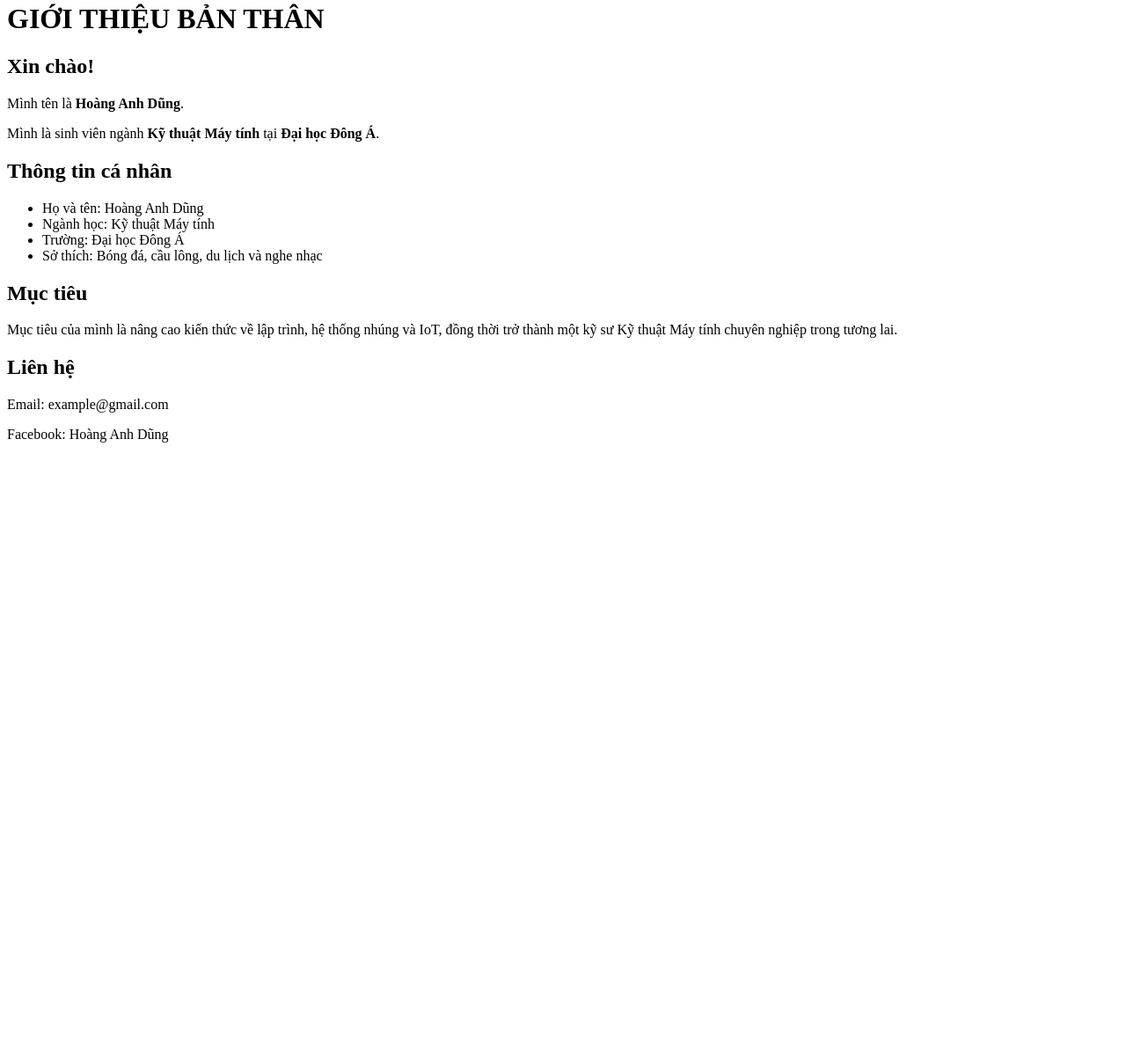
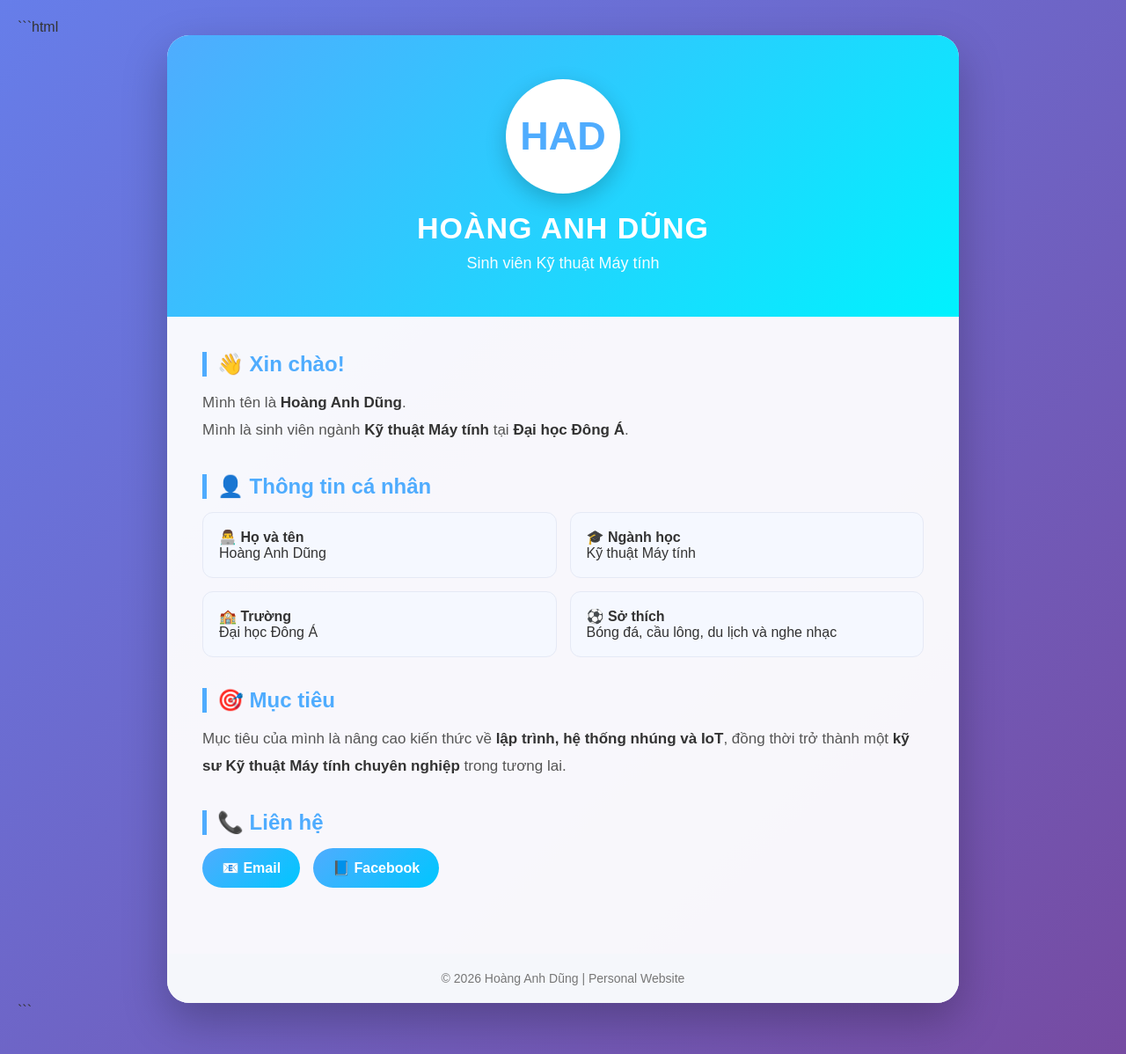
Before and after one commit to dung25-code/DEV, a plain HTML site: page index.html in a window 1280 px wide. Shown: the part 18-1216 px from the top of the page at 88% size. Before the commit the page ends 800 px from the top, so only its background shows below. Drawn offline with Linux system fonts and the light colour scheme.

````diff
--- a/index.html
+++ b/index.html
@@ -1,46 +1,296 @@
+```html
 <!DOCTYPE html>
 <html lang="vi">
 <head>
     <meta charset="UTF-8">
-    <title>Giới thiệu bản thân</title>
+    <meta name="viewport" content="width=device-width, initial-scale=1.0">
+    <title>Giới thiệu bản thân - Hoàng Anh Dũng</title>
+
+    <style>
+        * {
+            margin: 0;
+            padding: 0;
+            box-sizing: border-box;
+            font-family: Arial, Helvetica, sans-serif;
+        }
+
+        body {
+            min-height: 100vh;
+            background: linear-gradient(135deg, #667eea, #764ba2);
+            color: #333;
+            padding: 40px 20px;
+        }
+
+        .container {
+            max-width: 900px;
+            margin: auto;
+            background: rgba(255, 255, 255, 0.95);
+            border-radius: 25px;
+            overflow: hidden;
+            box-shadow: 0 20px 50px rgba(0, 0, 0, 0.25);
+        }
+
+        /* Phần đầu */
+        .header {
+            text-align: center;
+            padding: 50px 20px;
+            background: linear-gradient(135deg, #4facfe, #00f2fe);
+            color: white;
+        }
+
+        .avatar {
+            width: 130px;
+            height: 130px;
+            margin: auto;
+            border-radius: 50%;
+            background: white;
+            display: flex;
+            justify-content: center;
+            align-items: center;
+            font-size: 45px;
+            font-weight: bold;
+            color: #4facfe;
+            border: 5px solid rgba(255, 255, 255, 0.8);
+            box-shadow: 0 8px 25px rgba(0, 0, 0, 0.2);
+        }
+
+        .header h1 {
+            margin-top: 20px;
+            font-size: 34px;
+            letter-spacing: 1px;
+        }
+
+        .header p {
+            margin-top: 10px;
+            font-size: 18px;
+            opacity: 0.95;
+        }
+
+        /* Nội dung */
+        .content {
+            padding: 40px;
+        }
+
+        .section {
+            margin-bottom: 35px;
+        }
+
+        .section h2 {
+            color: #4facfe;
+            font-size: 24px;
+            margin-bottom: 15px;
+            border-left: 5px solid #4facfe;
+            padding-left: 12px;
+        }
+
+        .section p {
+            font-size: 17px;
+            line-height: 1.8;
+            color: #555;
+        }
+
+        strong {
+            color: #333;
+        }
+
+        /* Danh sách thông tin */
+        .info-list {
+            list-style: none;
+            display: grid;
+            grid-template-columns: repeat(2, 1fr);
+            gap: 15px;
+        }
+
+        .info-list li {
+            background: #f5f8ff;
+            padding: 18px;
+            border-radius: 12px;
+            border: 1px solid #e5e9f5;
+            transition: 0.3s;
+        }
+
+        .info-list li:hover {
+            transform: translateY(-5px);
+            box-shadow: 0 8px 20px rgba(79, 172, 254, 0.2);
+            background: white;
+        }
+
+        /* Liên hệ */
+        .contact {
+            display: flex;
+            gap: 15px;
+            flex-wrap: wrap;
+        }
+
+        .contact a {
+            text-decoration: none;
+            padding: 13px 22px;
+            border-radius: 30px;
+            background: linear-gradient(135deg, #4facfe, #00c6ff);
+            color: white;
+            font-weight: bold;
+            transition: 0.3s;
+        }
+
+        .contact a:hover {
+            transform: scale(1.05);
+            box-shadow: 0 8px 20px rgba(0, 198, 255, 0.35);
+        }
+
+        /* Footer */
+        .footer {
+            text-align: center;
+            padding: 20px;
+            background: #f5f7fb;
+            color: #777;
+            font-size: 14px;
+        }
+
+        /* Responsive */
+        @media (max-width: 600px) {
+            body {
+                padding: 15px;
+            }
+
+            .header h1 {
+                font-size: 27px;
+            }
+
+            .content {
+                padding: 25px 20px;
+            }
+
+            .info-list {
+                grid-template-columns: 1fr;
+            }
+
+            .contact {
+                flex-direction: column;
+            }
+
+            .contact a {
+                text-align: center;
+            }
+        }
+    </style>
 </head>
 
 <body>
 
-    <h1>GIỚI THIỆU BẢN THÂN</h1>
+    <div class="container">
 
-    <h2>Xin chào!</h2>
+        <!-- HEADER -->
+        <div class="header">
+
+            <div class="avatar">
+                HAD
+            </div>
+
+            <h1>HOÀNG ANH DŨNG</h1>
+
+            <p>Sinh viên Kỹ thuật Máy tính</p>
+
+        </div>
+
+
+        <!-- CONTENT -->
+        <div class="content">
+
+            <!-- Giới thiệu -->
+            <div class="section">
+
+                <h2>👋 Xin chào!</h2>
 
                 <p>
                     Mình tên là <strong>Hoàng Anh Dũng</strong>.
                 </p>
 
                 <p>
-        Mình là sinh viên ngành <strong>Kỹ thuật Máy tính</strong>
+                    Mình là sinh viên ngành
+                    <strong>Kỹ thuật Máy tính</strong>
                     tại <strong>Đại học Đông Á</strong>.
                 </p>
 
-    <h2>Thông tin cá nhân</h2>
+            </div>
 
-    <ul>
-        <li>Họ và tên: Hoàng Anh Dũng</li>
-        <li>Ngành học: Kỹ thuật Máy tính</li>
-        <li>Trường: Đại học Đông Á</li>
-        <li>Sở thích: Bóng đá, cầu lông, du lịch và nghe nhạc</li>
+
+            <!-- Thông tin cá nhân -->
+            <div class="section">
+
+                <h2>👤 Thông tin cá nhân</h2>
+
+                <ul class="info-list">
+
+                    <li>
+                        <strong>👨‍💻 Họ và tên</strong><br>
+                        Hoàng Anh Dũng
+                    </li>
+
+                    <li>
+                        <strong>🎓 Ngành học</strong><br>
+                        Kỹ thuật Máy tính
+                    </li>
+
+                    <li>
+                        <strong>🏫 Trường</strong><br>
+                        Đại học Đông Á
+                    </li>
+
+                    <li>
+                        <strong>⚽ Sở thích</strong><br>
+                        Bóng đá, cầu lông, du lịch và nghe nhạc
+                    </li>
+
                 </ul>
 
-    <h2>Mục tiêu</h2>
+            </div>
+
+
+            <!-- Mục tiêu -->
+            <div class="section">
+
+                <h2>🎯 Mục tiêu</h2>
 
                 <p>
-        Mục tiêu của mình là nâng cao kiến thức về lập trình,
-        hệ thống nhúng và IoT, đồng thời trở thành một kỹ sư
-        Kỹ thuật Máy tính chuyên nghiệp trong tương lai.
+                    Mục tiêu của mình là nâng cao kiến thức về
+                    <strong>lập trình, hệ thống nhúng và IoT</strong>,
+                    đồng thời trở thành một
+                    <strong>kỹ sư Kỹ thuật Máy tính chuyên nghiệp</strong>
+                    trong tương lai.
                 </p>
 
-    <h2>Liên hệ</h2>
+            </div>
 
-    <p>Email: example@gmail.com</p>
-    <p>Facebook: Hoàng Anh Dũng</p>
+
+            <!-- Liên hệ -->
+            <div class="section">
+
+                <h2>📞 Liên hệ</h2>
+
+                <div class="contact">
+
+                    <a href="mailto:example@gmail.com">
+                        📧 Email
+                    </a>
+
+                    <a href="#">
+                        📘 Facebook
+                    </a>
+
+                </div>
+
+            </div>
+
+        </div>
+
+
+        <!-- FOOTER -->
+        <div class="footer">
+            © 2026 Hoàng Anh Dũng | Personal Website
+        </div>
+
+    </div>
 
 </body>
 </html>
+```
````
Lines whose indentation alone changed are shown as unchanged.
